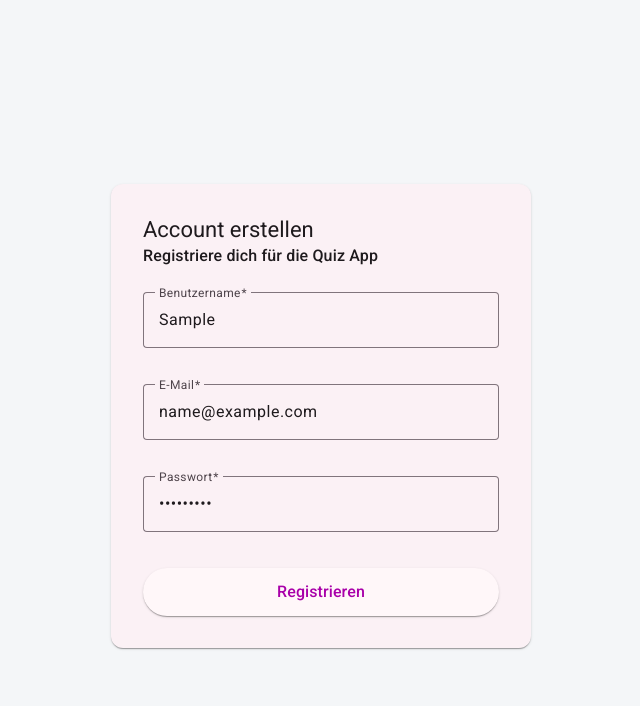
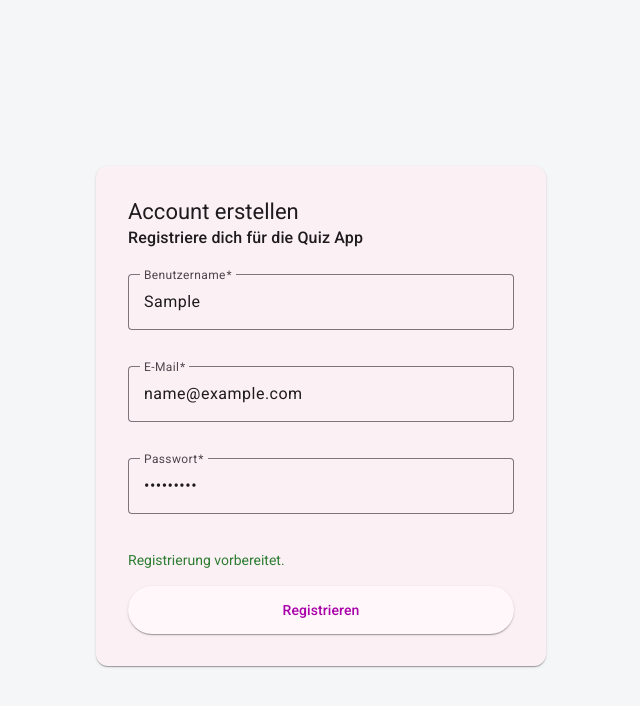
Before and after one commit to DENEDI22/team16-quiz-app, an Angular app in the folder frontend/team16-quiz-app/: page /register in a window 1280 px wide. Both pictures are taken after typing "Sample", "name@example.com", "Sample123" into the empty fields and a click on the button "Registrieren". Shown: the top 706 px of the page, without its empty margins (319-959 px from the left). Built offline with nearby package versions, Linux system fonts and the light colour scheme.

Commit message:
Signals angewendet

```diff
--- a/frontend/team16-quiz-app/src/app/pages/register/register.html
+++ b/frontend/team16-quiz-app/src/app/pages/register/register.html
@@ -9,7 +9,6 @@
 
     <mat-card-content>
       <form [formGroup]="registerForm" (ngSubmit)="onSubmit()">
-
         <mat-form-field appearance="outline" class="full-width">
           <mat-label>Benutzername</mat-label>
           <input
@@ -20,16 +19,12 @@
 
           @if (registerForm.get('username')?.hasError('required') &&
           registerForm.get('username')?.touched) {
-          <mat-error>
-            Benutzername ist erforderlich
-          </mat-error>
+            <mat-error>Benutzername ist erforderlich</mat-error>
           }
 
           @if (registerForm.get('username')?.hasError('minlength') &&
           registerForm.get('username')?.touched) {
-          <mat-error>
-            Mindestens 3 Zeichen erforderlich
-          </mat-error>
+            <mat-error>Mindestens 3 Zeichen erforderlich</mat-error>
           }
         </mat-form-field>
 
@@ -44,16 +39,12 @@
 
           @if (registerForm.get('email')?.hasError('required') &&
           registerForm.get('email')?.touched) {
-          <mat-error>
-            E-Mail ist erforderlich
-          </mat-error>
+            <mat-error>E-Mail ist erforderlich</mat-error>
           }
 
           @if (registerForm.get('email')?.hasError('email') &&
           registerForm.get('email')?.touched) {
-          <mat-error>
-            Bitte eine gültige E-Mail eingeben
-          </mat-error>
+            <mat-error>Bitte eine gültige E-Mail eingeben</mat-error>
           }
         </mat-form-field>
 
@@ -68,28 +59,36 @@
 
           @if (registerForm.get('password')?.hasError('required') &&
           registerForm.get('password')?.touched) {
-          <mat-error>
-            Passwort ist erforderlich
-          </mat-error>
+            <mat-error>Passwort ist erforderlich</mat-error>
           }
 
           @if (registerForm.get('password')?.hasError('minlength') &&
           registerForm.get('password')?.touched) {
-          <mat-error>
-            Mindestens 6 Zeichen erforderlich
-          </mat-error>
+            <mat-error>Mindestens 6 Zeichen erforderlich</mat-error>
           }
         </mat-form-field>
+
+        @if (errorMessage()) {
+          <p class="error-message">{{ errorMessage() }}</p>
+        }
+
+        @if (successMessage()) {
+          <p class="success-message">{{ successMessage() }}</p>
+        }
 
         <button
           mat-raised-button
           color="primary"
           type="submit"
           class="full-width"
+          [disabled]="isLoading()"
         >
-          Registrieren
+          @if (isLoading()) {
+            Registrierung läuft...
+          } @else {
+            Registrieren
+          }
         </button>
-
       </form>
     </mat-card-content>
   </mat-card>
--- a/frontend/team16-quiz-app/src/app/pages/register/register.scss
+++ b/frontend/team16-quiz-app/src/app/pages/register/register.scss
@@ -9,8 +9,12 @@
 
 .register-card {
   width: 100%;
-  max-width: 420px;
+  max-width: 450px;
   padding: 1rem;
+}
+
+.full-width {
+  width: 100%;
 }
 
 form {
@@ -22,5 +26,16 @@ form {
 
 button {
   height: 48px;
-  font-size: 16px;
 }
+
+.error-message {
+  color: #d32f2f;
+  margin: 0;
+  font-size: 14px;
+}
+
+.success-message {
+  color: #2e7d32;
+  margin: 0;
+  font-size: 14px;
+}
--- a/frontend/team16-quiz-app/src/app/pages/register/register.ts
+++ b/frontend/team16-quiz-app/src/app/pages/register/register.ts
@@ -1,10 +1,11 @@
-import { Component } from '@angular/core';
+import { Component, signal } from '@angular/core';
 import { ReactiveFormsModule, FormBuilder, Validators } from '@angular/forms';
 
 import { MatCardModule } from '@angular/material/card';
 import { MatFormFieldModule } from '@angular/material/form-field';
 import { MatInputModule } from '@angular/material/input';
 import { MatButtonModule } from '@angular/material/button';
+import { MatProgressSpinnerModule } from '@angular/material/progress-spinner';
 
 @Component({
   selector: 'app-register',
@@ -14,16 +15,21 @@ import { MatButtonModule } from '@angular/material/button';
     MatCardModule,
     MatFormFieldModule,
     MatInputModule,
-    MatButtonModule
+    MatButtonModule,
+    MatProgressSpinnerModule
   ],
   templateUrl: './register.html',
   styleUrl: './register.scss'
 })
 export class Register {
+  isLoading = signal(false);
+  errorMessage = signal('');
+  successMessage = signal('');
+
   registerForm;
 
-  constructor(private formBuilder: FormBuilder) {
-    this.registerForm = this.formBuilder.group({
+  constructor(private fb: FormBuilder) {
+    this.registerForm = this.fb.group({
       username: ['', [Validators.required, Validators.minLength(3)]],
       email: ['', [Validators.required, Validators.email]],
       password: ['', [Validators.required, Validators.minLength(6)]],
@@ -31,11 +37,20 @@ export class Register {
   }
 
   onSubmit() {
+    this.errorMessage.set('');
+    this.successMessage.set('');
+
     if (this.registerForm.invalid) {
       this.registerForm.markAllAsTouched();
       return;
     }
 
+    this.isLoading.set(true);
+
+    // Später kommt hier API-Call rein
     console.log(this.registerForm.value);
+
+    this.successMessage.set('Registrierung vorbereitet.');
+    this.isLoading.set(false);
   }
 }
```
